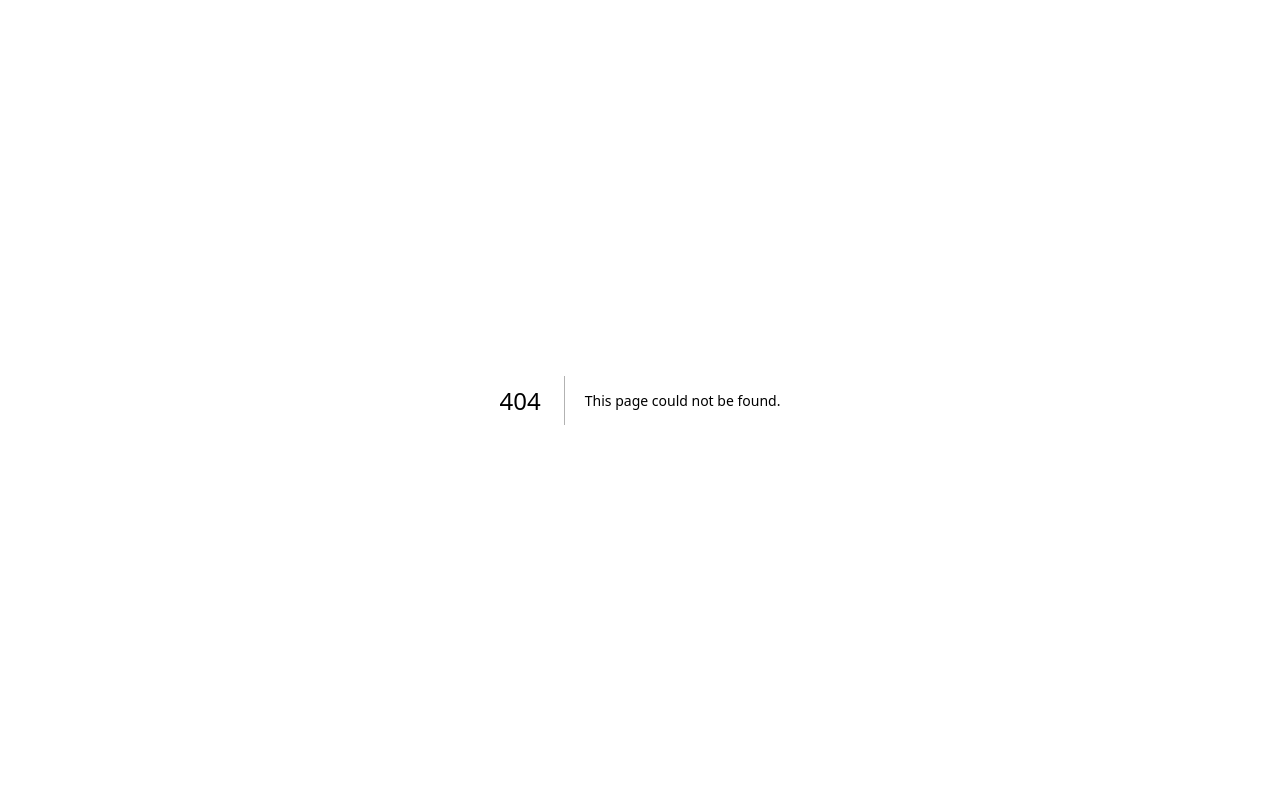
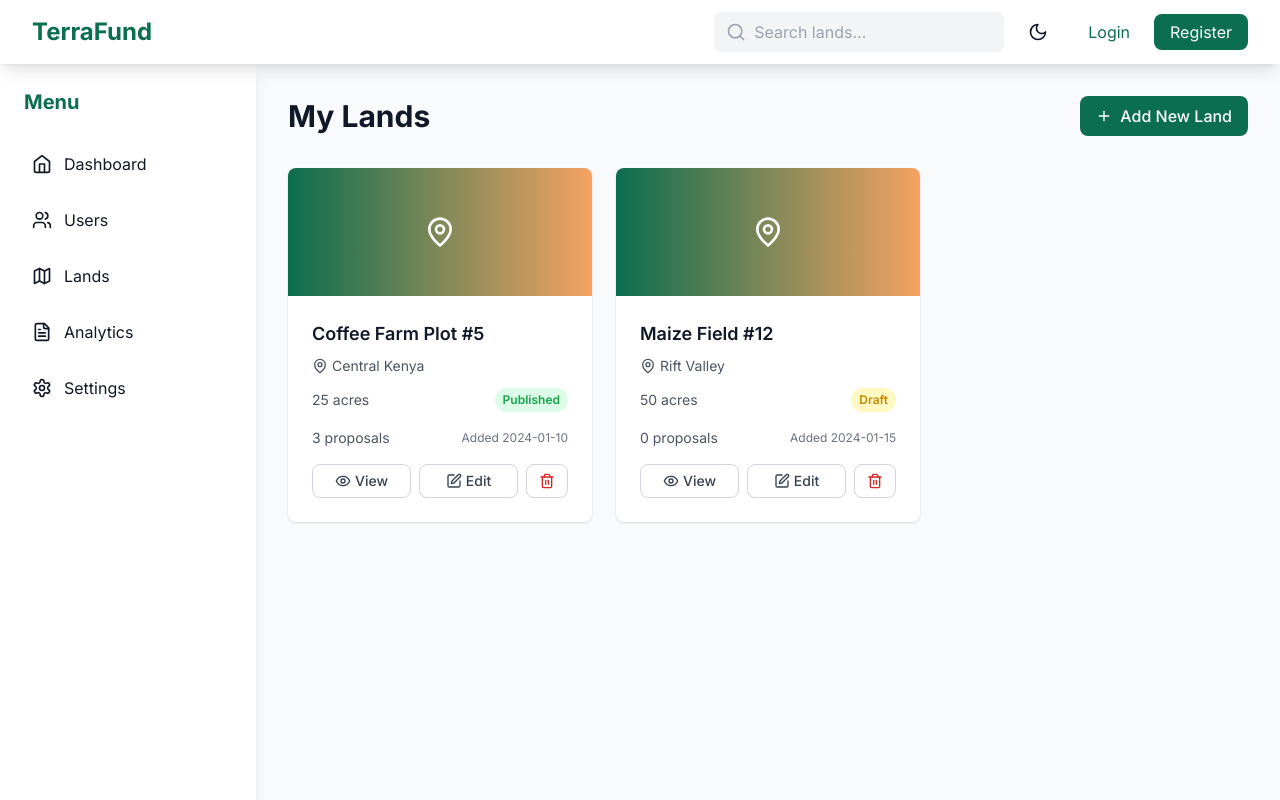
Before and after one commit to TerraFund/web_frontend, a Next.js app: page /dashboard/my-lands in a window 1280 px wide. Before the commit this address had no page. Shown: the top 800 px of the page. Built offline with nearby package versions, Linux system fonts and the light colour scheme.

Commit message:
Create my-lands page for landowners to manage their listings

```diff
--- /dev/null
+++ b/src/app/dashboard/my-lands/page.tsx
@@ -0,0 +1,137 @@
+'use client';
+
+import { useState } from 'react';
+import Link from 'next/link';
+import Navbar from '@/components/Navbar';
+import Sidebar from '@/components/Sidebar';
+import Footer from '@/components/Footer';
+import Button from '@/components/Button';
+import { MapPin, Edit, Eye, Trash2, Plus } from 'lucide-react';
+
+export default function MyLands() {
+  const [lands, setLands] = useState([
+    {
+      id: '1',
+      title: 'Coffee Farm Plot #5',
+      location: 'Central Kenya',
+      size: 25,
+      status: 'published',
+      proposals: 3,
+      createdAt: '2024-01-10',
+    },
+    {
+      id: '2',
+      title: 'Maize Field #12',
+      location: 'Rift Valley',
+      size: 50,
+      status: 'draft',
+      proposals: 0,
+      createdAt: '2024-01-15',
+    },
+  ]);
+
+  const getStatusColor = (status: string) => {
+    switch (status) {
+      case 'published':
+        return 'text-green-600 bg-green-100';
+      case 'draft':
+        return 'text-yellow-600 bg-yellow-100';
+      case 'sold':
+        return 'text-blue-600 bg-blue-100';
+      default:
+        return 'text-gray-600 bg-gray-100';
+    }
+  };
+
+  const handleDelete = (id: string) => {
+    setLands(lands.filter(land => land.id !== id));
+  };
+
+  return (
+    <div className="min-h-screen bg-background_light dark:bg-background_dark">
+      <Navbar />
+      <div className="pt-16 flex">
+        <Sidebar />
+        <main className="flex-1 p-8">
+          <div className="max-w-6xl mx-auto">
+            <div className="flex justify-between items-center mb-8">
+              <h1 className="text-3xl font-bold text-gray-900 dark:text-white">My Lands</h1>
+              <Link href="/dashboard/add-land">
+                <Button>
+                  <Plus className="h-4 w-4 mr-2" />
+                  Add New Land
+                </Button>
+              </Link>
+            </div>
+
+            {lands.length === 0 ? (
+              <div className="bg-white dark:bg-gray-800 rounded-lg shadow p-12 text-center">
+                <MapPin className="h-16 w-16 text-gray-400 mx-auto mb-4" />
+                <h3 className="text-lg font-medium text-gray-900 dark:text-white mb-2">No lands listed yet</h3>
+                <p className="text-gray-600 dark:text-gray-400 mb-6">
+                  Start by adding your first land listing to connect with investors.
+                </p>
+                <Link href="/dashboard/add-land">
+                  <Button>Add Your First Land</Button>
+                </Link>
+              </div>
+            ) : (
+              <div className="grid grid-cols-1 md:grid-cols-2 lg:grid-cols-3 gap-6">
+                {lands.map((land) => (
+                  <div key={land.id} className="bg-white dark:bg-gray-800 rounded-lg shadow overflow-hidden">
+                    <div className="h-32 bg-gradient-to-r from-primary to-accent flex items-center justify-center">
+                      <MapPin className="h-8 w-8 text-white" />
+                    </div>
+                    <div className="p-6">
+                      <h3 className="text-lg font-semibold text-gray-900 dark:text-white mb-2">{land.title}</h3>
+                      <p className="text-sm text-gray-600 dark:text-gray-400 mb-3 flex items-center">
+                        <MapPin className="h-4 w-4 mr-1" />
+                        {land.location}
+                      </p>
+
+                      <div className="flex justify-between items-center mb-4">
+                        <span className="text-sm text-gray-600 dark:text-gray-400">{land.size} acres</span>
+                        <span className={`inline-flex px-2 py-1 text-xs font-semibold rounded-full capitalize ${getStatusColor(land.status)}`}>
+                          {land.status}
+                        </span>
+                      </div>
+
+                      <div className="flex justify-between items-center mb-4">
+                        <span className="text-sm text-gray-600 dark:text-gray-400">
+                          {land.proposals} proposal{land.proposals !== 1 ? 's' : ''}
+                        </span>
+                        <span className="text-xs text-gray-500 dark:text-gray-400">
+                          Added {land.createdAt}
+                        </span>
+                      </div>
+
+                      <div className="flex space-x-2">
+                        <Button variant="outline" size="sm" className="flex-1">
+                          <Eye className="h-4 w-4 mr-1" />
+                          View
+                        </Button>
+                        <Button variant="outline" size="sm" className="flex-1">
+                          <Edit className="h-4 w-4 mr-1" />
+                          Edit
+                        </Button>
+                        <Button
+                          variant="outline"
+                          size="sm"
+                          onClick={() => handleDelete(land.id)}
+                          className="text-red-600 hover:text-red-800"
+                        >
+                          <Trash2 className="h-4 w-4" />
+                        </Button>
+                      </div>
+                    </div>
+                  </div>
+                ))}
+              </div>
+            )}
+          </div>
+        </main>
+      </div>
+      <Footer />
+    </div>
+  );
+}
```
